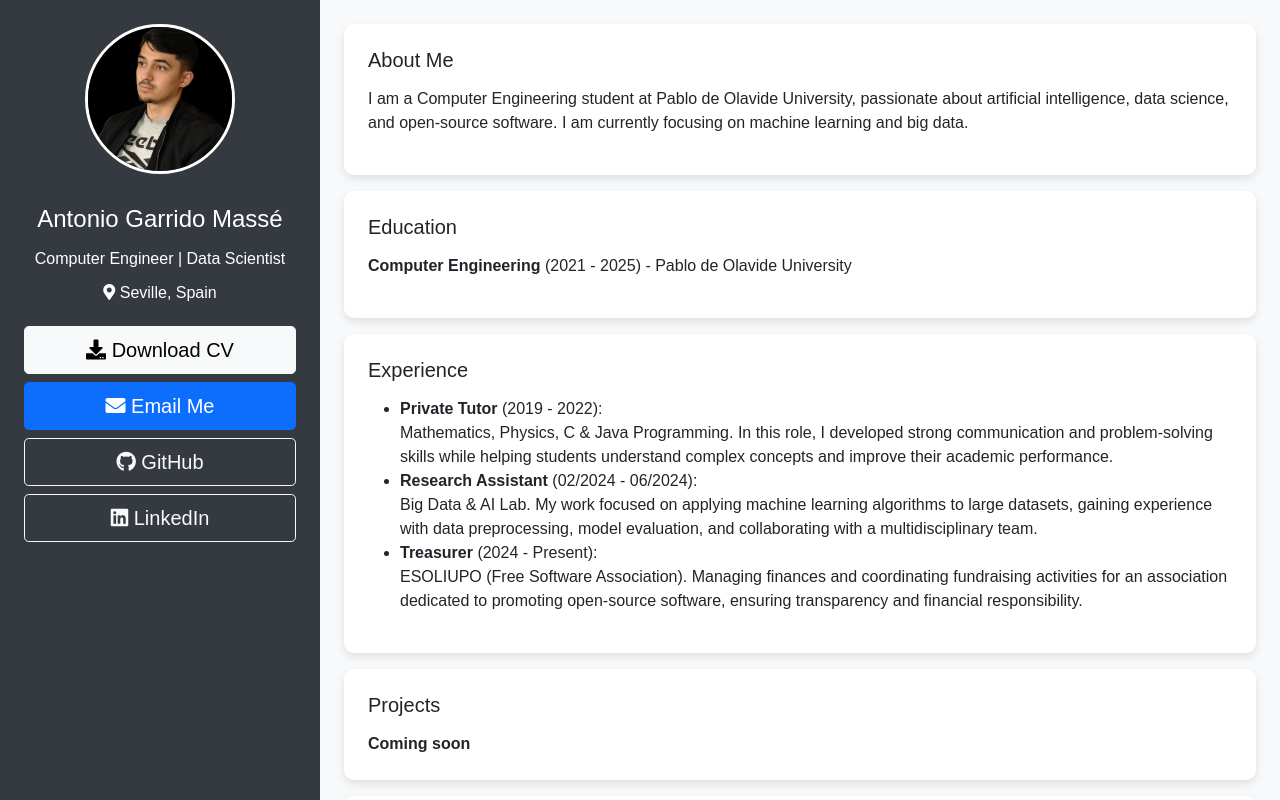
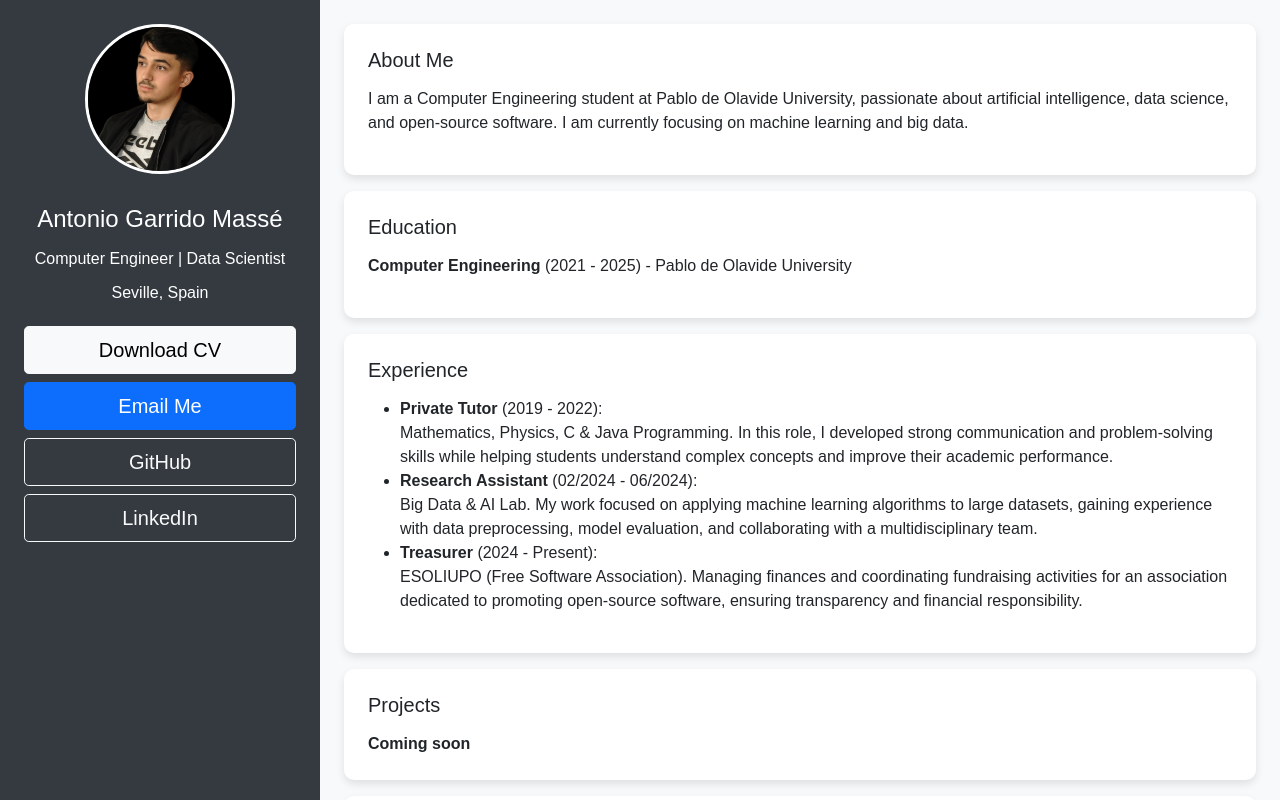
Before and after one commit to Agarmas/AgarmasWeb, a plain HTML site: page index.html in a window 1280 px wide. Drawn offline with Linux system fonts and the light colour scheme.

Commit message:
CDN remove

```diff
--- a/assets/css/styles.css
+++ b/assets/css/styles.css
@@ -1,5 +1,5 @@
 body {
-    font-family: 'Arial', sans-serif;
+    font-family: Arial, sans-serif;
     background-color: #f8f9fa;
     color: #212529;
     margin: 0;
--- a/index.html
+++ b/index.html
@@ -6,7 +6,6 @@
     <meta name="viewport" content="width=device-width, initial-scale=1.0">
     <title>Antonio Garrido Massé - Portfolio</title>
     <link href="./assets/css/bootstrap.min.css" rel="stylesheet">
-    <link href="https://cdnjs.cloudflare.com/ajax/libs/font-awesome/5.15.4/css/all.min.css" rel="stylesheet">
     <link rel="stylesheet" href="./assets/css/styles.css">
     <script src="./assets/js/bootstrap.min.js" defer></script>
     <script src="./assets/js/scripts.js" defer></script>
```
